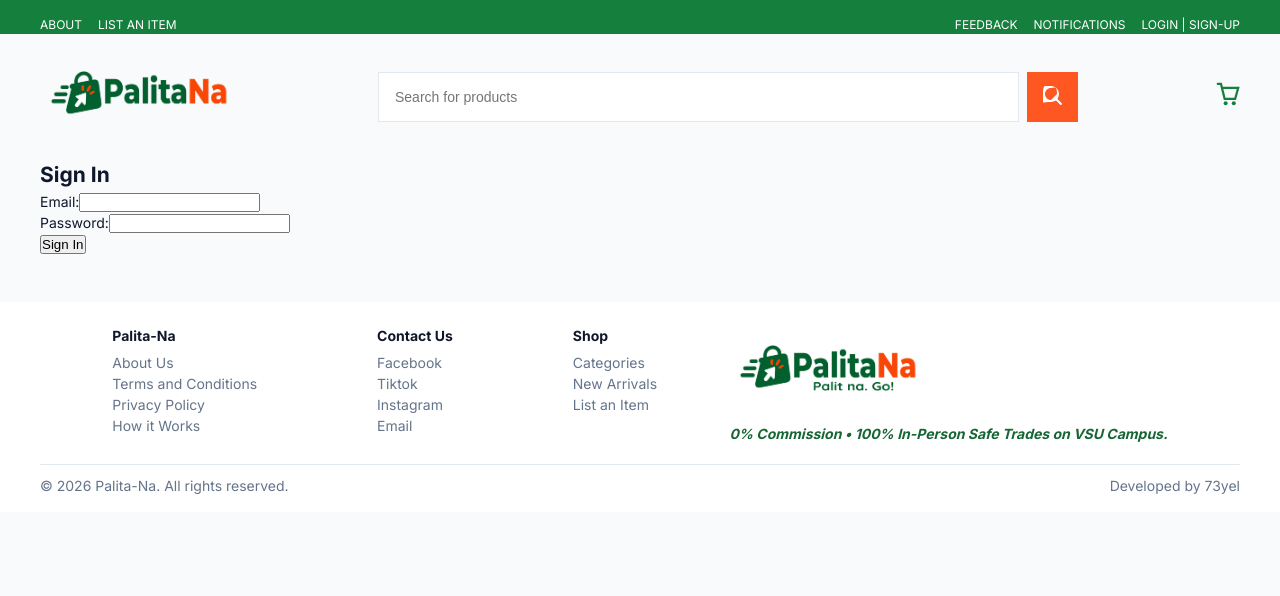
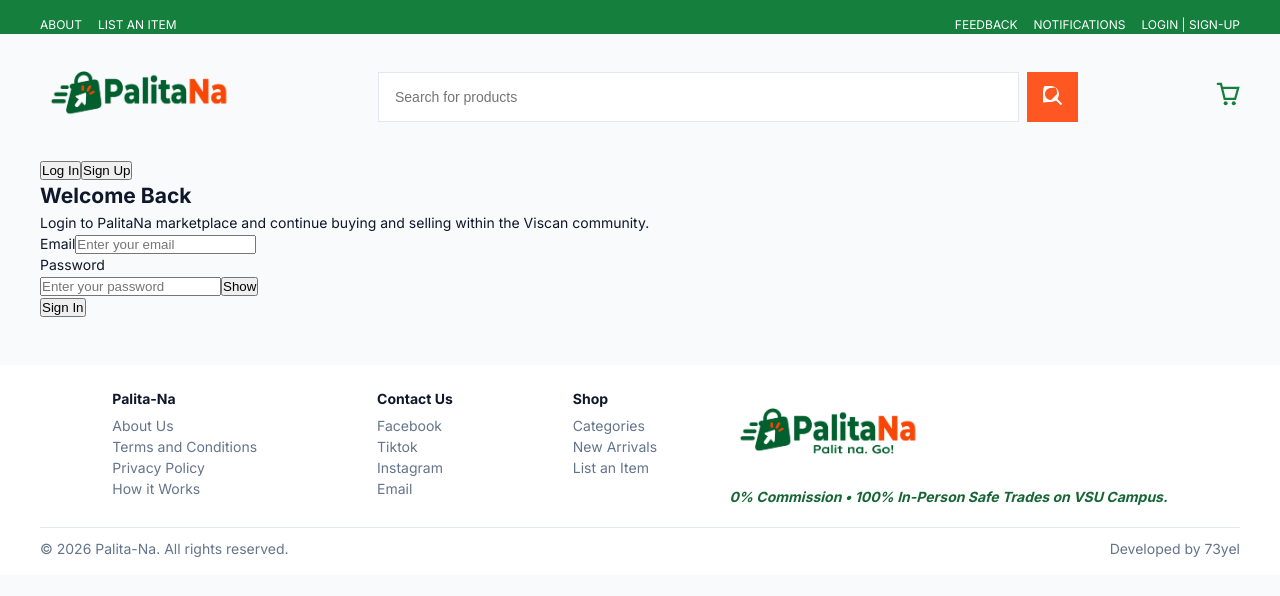
Before and after one commit to yei95474/PalitaNa-React, a React (Vite) app: page /login in a window 1280 px wide. Shown: the top 596 px of the page. Built offline with nearby package versions, Linux system fonts and the light colour scheme; no server answers.

Commit message:
feat: add sign-up flow with tabs and validation

```diff
--- a/src/pages/LoginPage.jsx
+++ b/src/pages/LoginPage.jsx
@@ -1,61 +1,208 @@
 import { useState } from 'react';
 import { useNavigate } from 'react-router-dom';
 import { supabase } from '../lib/supabase';
+import { Link } from 'react-router-dom';
 
 function LoginPage() {
     const navigate = useNavigate();
+    const [isSignUp, setIsSignUp] = useState(false);
     const [email, setEmail] = useState('');
     const [password, setPassword] = useState('');
+    const [fullName, setFullName] = useState('');
+    const [username, setUsername] = useState('');
+    const [confirmPassword, setConfirmPassword] = useState('');
+    const [agree, setAgree] = useState(false);
+    const [showPassword, setShowPassword] = useState(false);
     const [error, setError] = useState('');
+
+    function switchMode(signUpMode) {
+        setIsSignUp(signUpMode);
+        setError('');
+    }
 
     async function handleSubmit(e) {
         e.preventDefault();
         setError('');
 
-        const { error: signinError } = await supabase.auth.signInWithPassword({
+        if (isSignUp) {
+            if (!agree) {
+                setError('You must agree to the Terms of Service.');
+                return;
+            }
+            if (fullName.trim() === '' || username.trim() === '') {
+                setError('Full name and username are required.');
+                return;
+            }
+            if (password.length < 6) {
+                setError('Password must be at least 6 characters.');
+                return;
+            }
+            if (password !== confirmPassword) {
+                setError('Passwords do not match.');
+                return;
+            }
+
+            const { error: signUpError } = await supabase.auth.signUp({
+                email,
+                password,
+                options: {
+                    data: {
+                        full_name: fullName,
+                        username,
+                    },
+                },
+            });
+
+            if (signUpError) {
+                setError(signUpError.message);
+            } else {
+                navigate('/');
+            }
+        } else {
+            const { error: signInError } = await supabase.auth.signInWithPassword({
                 email,
                 password,
             });
 
-        if (signinError) {
-            setError(signinError.message);
+            if (signInError) {
+                setError(signInError.message);
             } else {
                 navigate('/');
             }
         }
+    }
 
     return (
-        <>
         <main>
             <section className="main-content-container login-page-container">
-                    <h2>Sign In</h2>
-                    {error && <p style={{ color: 'red' }}>{error}</p>}
+                <div className="auth-tabs">
+                    <button
+                        type="button"
+                        className={!isSignUp ? 'auth-tab auth-tab-active' : 'auth-tab'}
+                        onClick={() => switchMode(false)}
+                    >
+                        Log In
+                    </button>
+                    <button
+                        type="button"
+                        className={isSignUp ? 'auth-tab auth-tab-active' : 'auth-tab'}
+                        onClick={() => switchMode(true)}
+                    >
+                        Sign Up
+                    </button>
+                </div>
+
+                <h2 className='auth-title'>{isSignUp ? 'Create an Account' : 'Welcome Back'}</h2>
+                {isSignUp ? (
+                    <p className="auth-subtitle">
+                        Join the PalitaNa marketplace and start buying and selling within the
+                        Viscan community.
+                    </p>
+                ) : <p className="auth-subtitle">
+                    Login to PalitaNa marketplace and continue buying and selling within the
+                    Viscan community.</p>}
+
+                {error && <p className="auth-error">{error}</p>}
+
                 <form onSubmit={handleSubmit}>
-                        <div>
-                            <label htmlFor="email">Email:</label>
+                    {isSignUp && (
+                        <div className="form-group">
+                            <label htmlFor="fullName">Full Name</label>
+                            <input
+                                type="text"
+                                id="fullName"
+                                placeholder="Enter your full name"
+                                value={fullName}
+                                onChange={(e) => setFullName(e.target.value)}
+                                required
+                            />
+                        </div>
+                    )}
+
+                    <div className="form-group">
+                        <label htmlFor="email">{isSignUp ? 'School Email' : 'Email'}</label>
                         <input
                             type="email"
                             id="email"
+                            placeholder={
+                                isSignUp ? 'Enter your @ulis.edu.ph email' : 'Enter your email'
+                            }
                             value={email}
                             onChange={(e) => setEmail(e.target.value)}
                             required
                         />
                     </div>
-                        <div>
-                            <label htmlFor="password">Password:</label>
+
+                    {isSignUp && (
+                        <div className="form-group">
+                            <label htmlFor="username">Username</label>
                             <input
-                                type="password"
+                                type="text"
+                                id="username"
+                                placeholder="Choose a username"
+                                value={username}
+                                onChange={(e) => setUsername(e.target.value)}
+                                required
+                            />
+                        </div>
+                    )}
+
+                    <div className="form-group">
+                        <label htmlFor="password">Password</label>
+                        <div className="password-input-wrapper">
+                            <input
+                                type={showPassword ? 'text' : 'password'}
                                 id="password"
+                                placeholder={isSignUp ? 'Create a password' : 'Enter your password'}
                                 value={password}
                                 onChange={(e) => setPassword(e.target.value)}
                                 required
                             />
+                            <button
+                                type="button"
+                                className="show-password-btn"
+                                onClick={() => setShowPassword((prev) => !prev)}
+                            >
+                                {showPassword ? 'Hide' : 'Show'}
+                            </button>
                         </div>
-                        <button type="submit">Sign In</button>
+                    </div>
+
+                    {isSignUp && (
+                        <div className="form-group">
+                            <label htmlFor="confirmPassword">Confirm Password</label>
+                            <input
+                                type={showPassword ? 'text' : 'password'}
+                                id="confirmPassword"
+                                placeholder="Confirm your password"
+                                value={confirmPassword}
+                                onChange={(e) => setConfirmPassword(e.target.value)}
+                                required
+                            />
+                        </div>
+                    )}
+
+                    {isSignUp && (
+                        <div className="form-group checkbox-group">
+                            <input
+                                type="checkbox"
+                                id="terms"
+                                checked={agree}
+                                onChange={(e) => setAgree(e.target.checked)}
+                            />
+                            <label htmlFor="terms">
+                                I agree to the <Link to="/page-under-development">Terms of Service</Link> and{' '}
+                                <Link to="/page-under-development">Privacy Policy</Link>
+                            </label>
+                        </div>
+                    )}
+
+                    <button type="submit" className="auth-submit-btn">
+                        {isSignUp ? 'Create Account' : 'Sign In'}
+                    </button>
                 </form>
             </section>
-            </main>
-        </>
+        </main >
     );
 }
 
```
Lines whose indentation alone changed are shown as unchanged.
